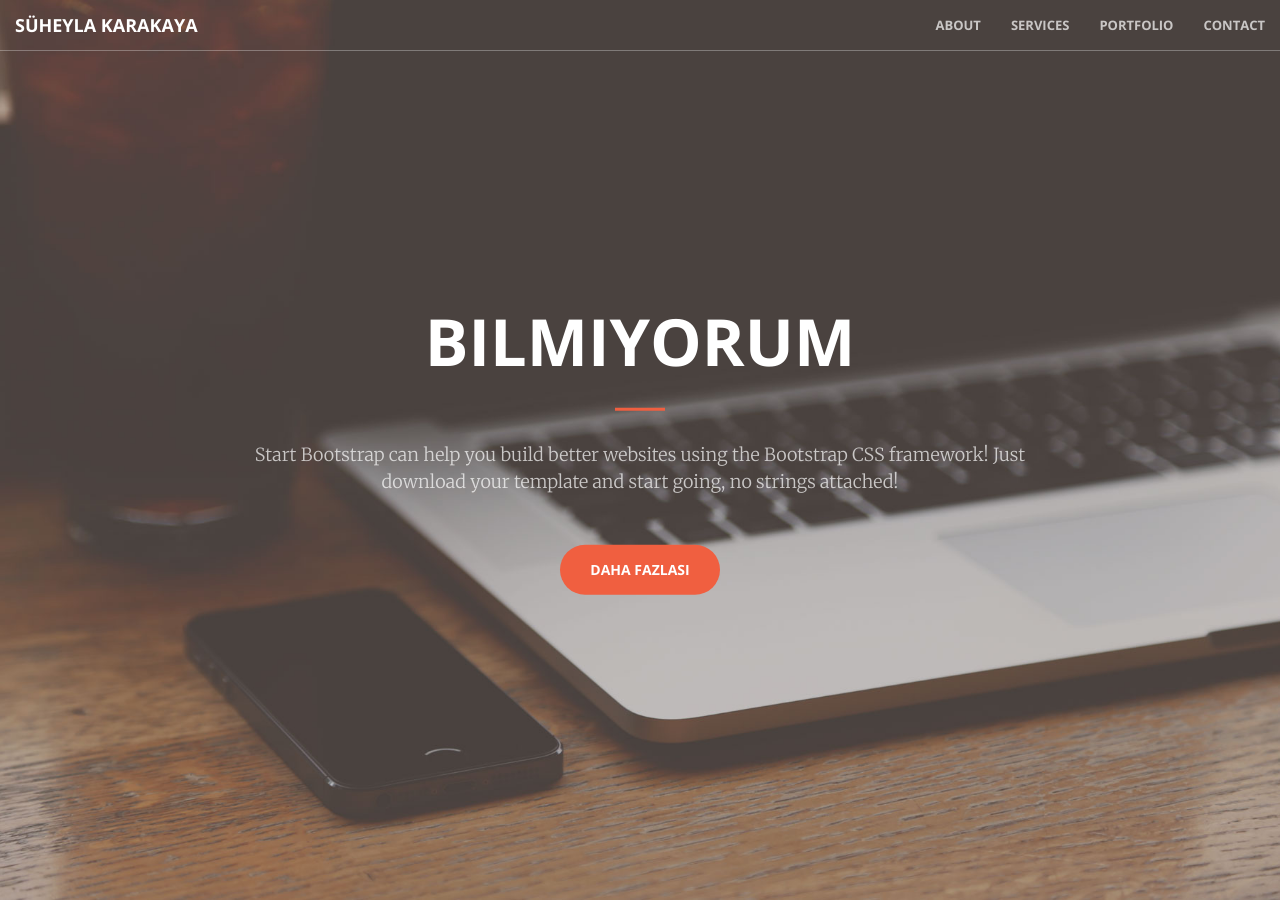
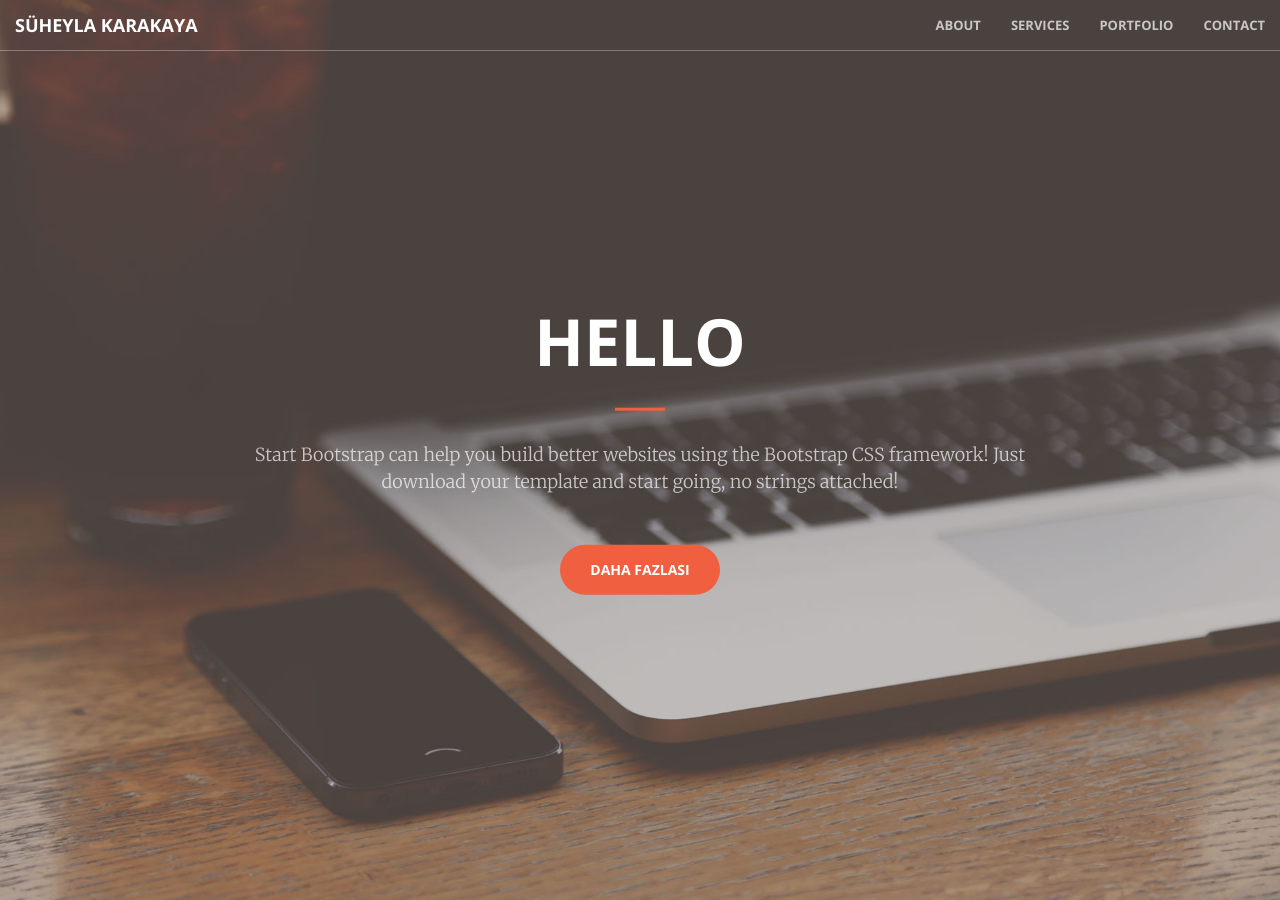
Before and after one commit to suheylakarakaya/suheylakarakaya.github.io, a Jekyll site: the page built from index.html, in a window 1280 px wide and 900 px high. Built offline with Jekyll 4.4.1, drawn with Linux system fonts in a browser that asks for light colours.

Commit message:
Update header.html

```diff
--- a/_includes/header.html
+++ b/_includes/header.html
@@ -1,7 +1,7 @@
 <header>
     <div class="header-content">
         <div class="header-content-inner">
-            <h1>Bilmiyorum</h1>
+            <h1>Hello</h1>
             <hr>
             <p>Start Bootstrap can help you build better websites using the Bootstrap CSS framework! Just download your template and start going, no strings attached!</p>
             <a href="#about" class="btn btn-primary btn-xl page-scroll">Daha fazlasi</a>
```
